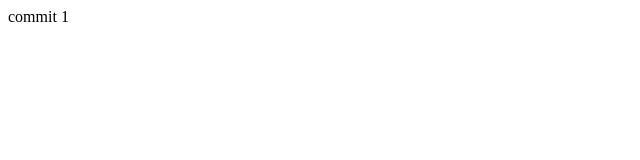
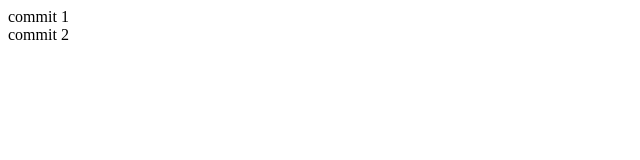
Before and after one commit to Dan2001afk/Example-GitHub, a plain HTML site: page index.html in a window 1280 px wide. Shown: the full height of the page, 0-640 px from the left. Drawn offline with Linux system fonts and the light colour scheme.

Commit message:
Second Commit

```diff
--- a/index.html
+++ b/index.html
@@ -7,5 +7,6 @@
 </head>
 <body>
     <div>commit 1</div>
+    <div>commit 2</div>
 </body>
 </html>
```
